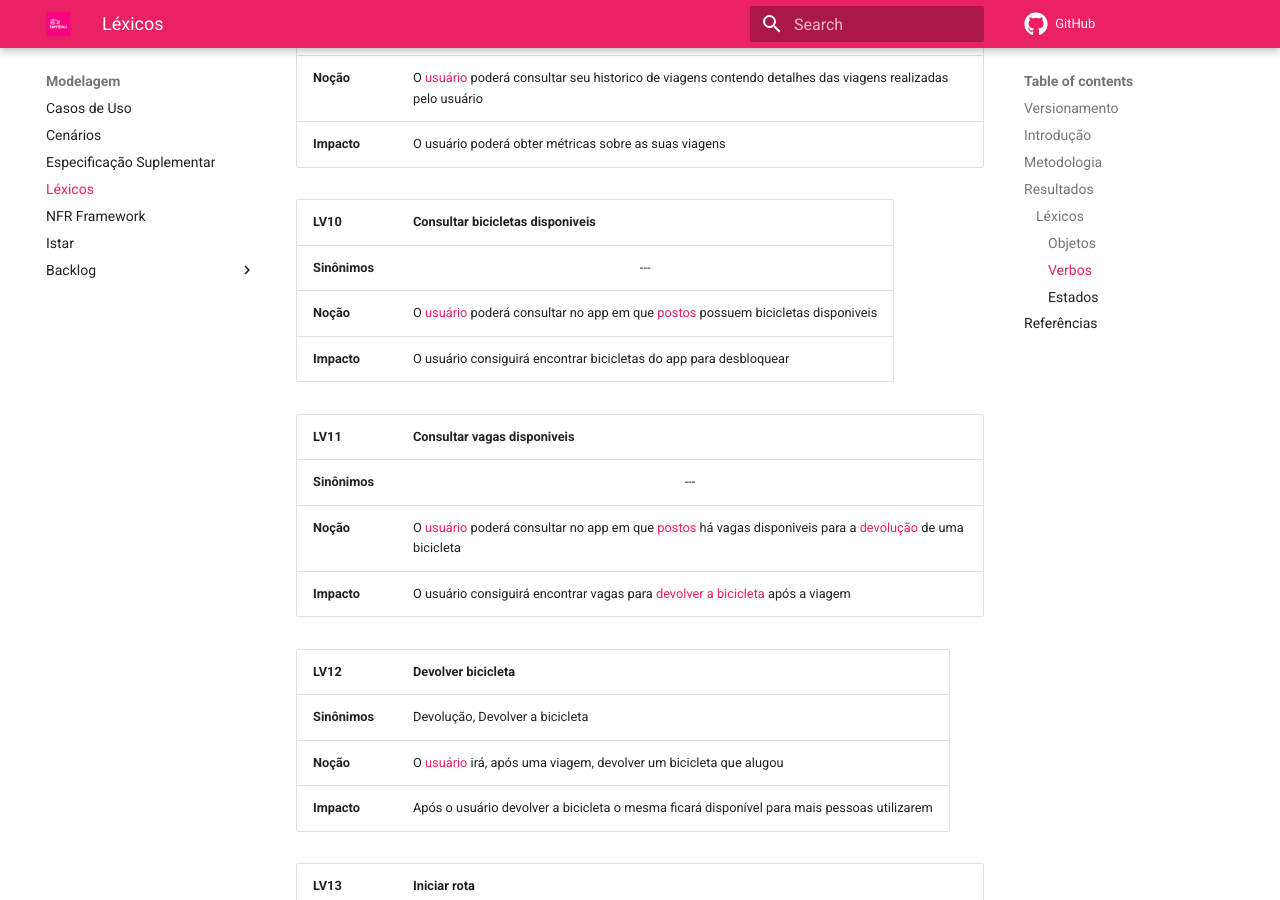
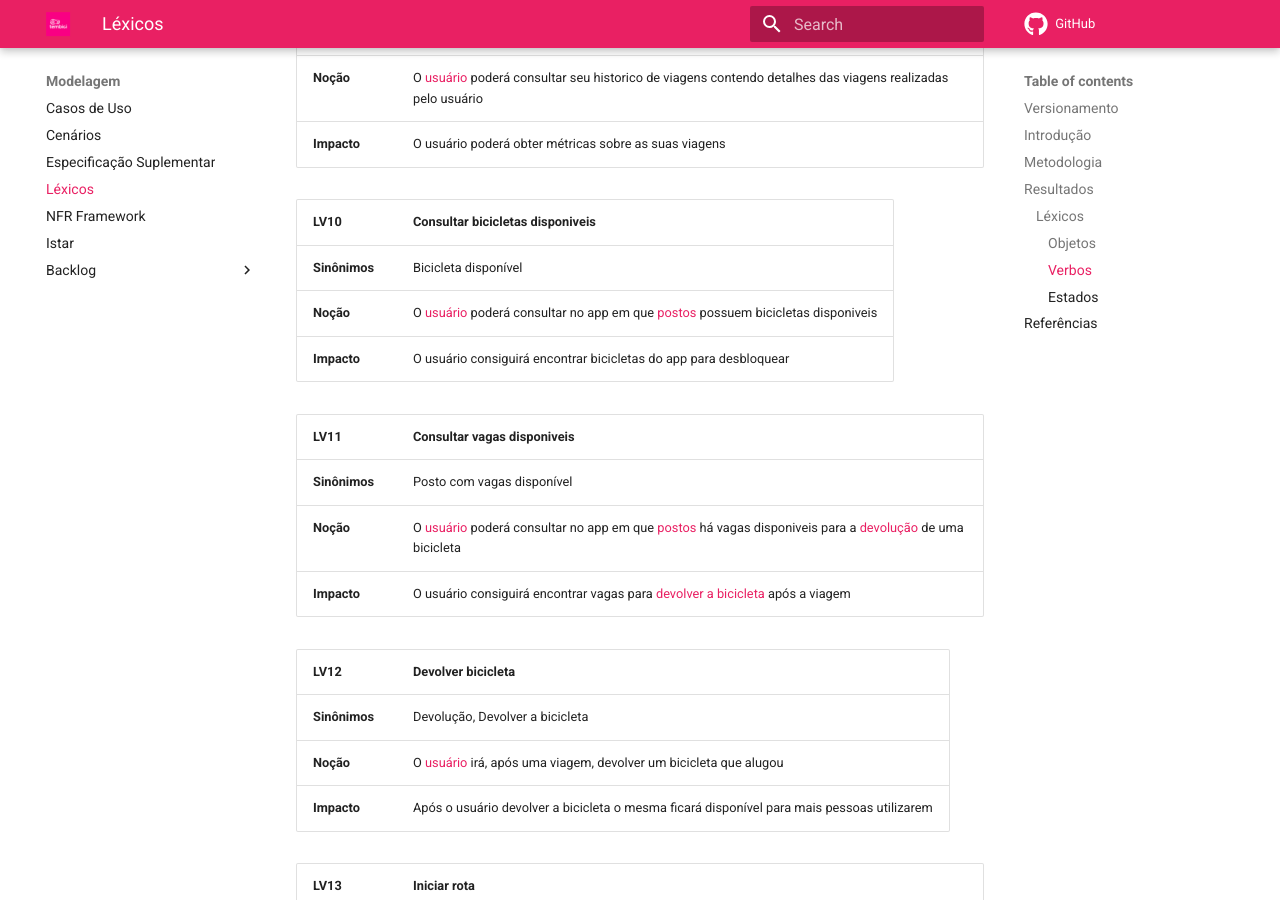
Before and after one commit to Requisitos-de-Software/2021.2-Tembici, an MkDocs documentation site: the page built from docs/modelagem/lexicos.md, in a window 1280 px wide and 900 px high, scrolled down 6828 px. Built offline with MkDocs 1.6.1 and Material for MkDocs 9.7.7, drawn with Linux system fonts in a browser that asks for light colours; comment, search, counter and statistics services are not loaded; some of the changed text lies outside the part shown.

Commit message:
#81 - Adição de novos sinônimos no léxicos

```diff
--- a/docs/modelagem/lexicos.md
+++ b/docs/modelagem/lexicos.md
@@ -220,7 +220,7 @@
 
 | LV10 | **Consultar bicicletas disponiveis** |
 | ------ | ---- |
-| **Sinônimos** | <center> --- </center> |
+| **Sinônimos** | Bicicleta disponível |
 | **Noção** | O <a href="#usuario" > usuário </a> poderá consultar no app em que <a href="#estacao" > postos </a> possuem bicicletas disponiveis |
 | **Impacto**| O usuário consiguirá encontrar bicicletas do app para desbloquear |
 
@@ -228,7 +228,7 @@
 
 | LV11 | **Consultar vagas disponiveis** |
 | ------ | ---- |
-| **Sinônimos** | <center> --- </center> |
+| **Sinônimos** | Posto com vagas disponível |
 | **Noção** | O <a href="#usuario" > usuário </a> poderá consultar no app em que <a href="#estacao" > postos </a> há vagas disponiveis para a <a href="#devolver-bicicleta" >devolução </a> de uma bicicleta |
 | **Impacto**| O usuário consiguirá encontrar vagas para <a href="#devolver-bicicleta" >devolver a bicicleta </a> após a viagem |
 
```
Also changed, not shown: other parts of docs/modelagem/lexicos.md (+1 -1 lines).
